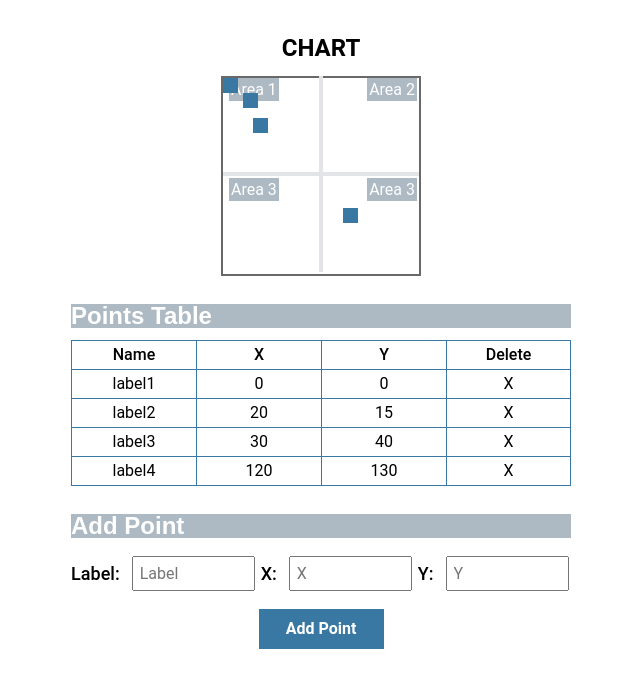
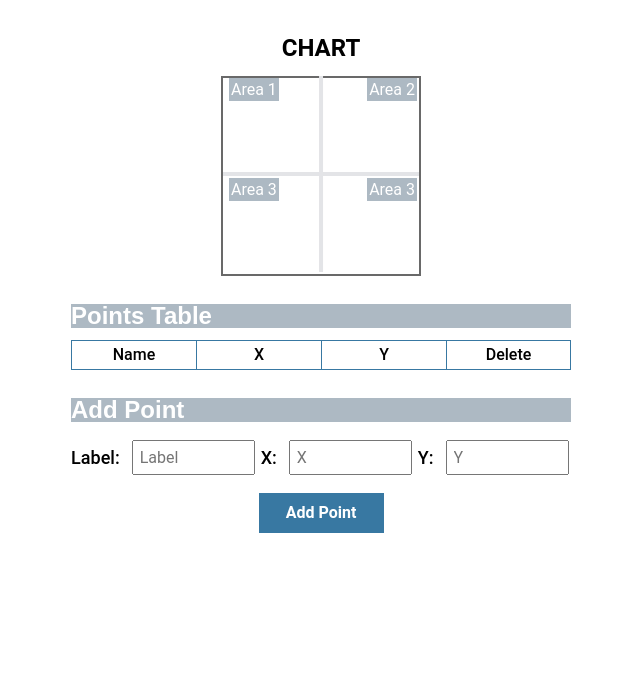
Before and after one commit to acerezci/magic-quadrant-case, a React (Create React App) app: page / in a window 1280 px wide. Shown: the top 688 px of the page, without its empty margins (319-959 px from the left). Built offline with nearby package versions, Linux system fonts and the light colour scheme.

Commit message:
localstorage service was added

```diff
--- a/src/components/app.tsx
+++ b/src/components/app.tsx
@@ -1,15 +1,10 @@
 import React from "react";
 import { Home } from "../containers";
 import { AppContextProvider } from "../context";
-import { PointsType } from "../models";
+import { getPointsFromLocalStorage } from "../service";
 
 export const App: React.FC = () => {
-  const points: PointsType = [
-    { id: 0, label: "label1", x: 0, y: 0 },
-    { id: 1, label: "label2", x: 20, y: 15 },
-    { id: 2, label: "label3", x: 30, y: 40 },
-    { id: 3, label: "label4", x: 120, y: 130 },
-  ];
+  const points = getPointsFromLocalStorage();
 
   return (
     <AppContextProvider data={points}>
--- a/src/context/app.tsx
+++ b/src/context/app.tsx
@@ -1,5 +1,6 @@
 import React from "react";
 import { AppContextModel, PointsType, PointType } from "../models";
+import { addPointToLocalStorage } from "../service";
 
 export const AppContext = React.createContext<AppContextModel>({ points: [] } as any);
 export const useAppContext = () => React.useContext(AppContext);
@@ -26,11 +27,13 @@ export const AppContextProvider: React.FC<{ data?: PointsType }> = ({ children,
     );
   };
 
-  const addPoint = (point: PointType) => {
+  const addPoint = async (point: PointType) => {
     const maxId = points.reduce((acc, _point) => (acc = acc > _point.id ? acc : _point.id), 0);
     point.id = maxId + 1;
 
-    setPoints([...points, point]);
+    await setPoints([...points, point]);
+
+    addPointToLocalStorage([...points, point]);
   };
 
   const contextValue: AppContextModel = {
--- /dev/null
+++ b/src/service/index.ts
@@ -0,0 +1 @@
+export * from "./localstorage";
--- /dev/null
+++ b/src/service/localstorage.ts
@@ -0,0 +1,9 @@
+import { PointsType } from "../models";
+
+export const getPointsFromLocalStorage = () => {
+  return JSON.parse(localStorage.getItem("points") as any) as PointsType;
+};
+
+export const addPointToLocalStorage = (points: PointsType) => {
+  localStorage.setItem("points", JSON.stringify(points));
+};
```
